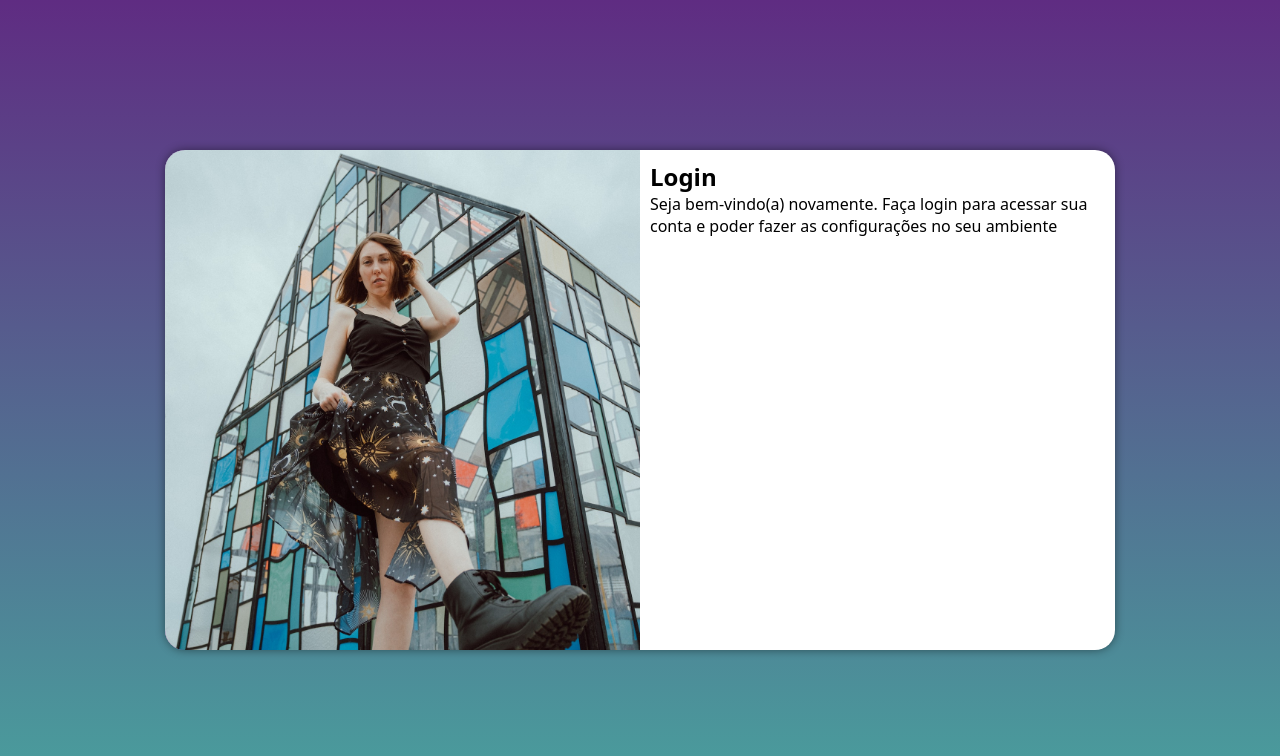
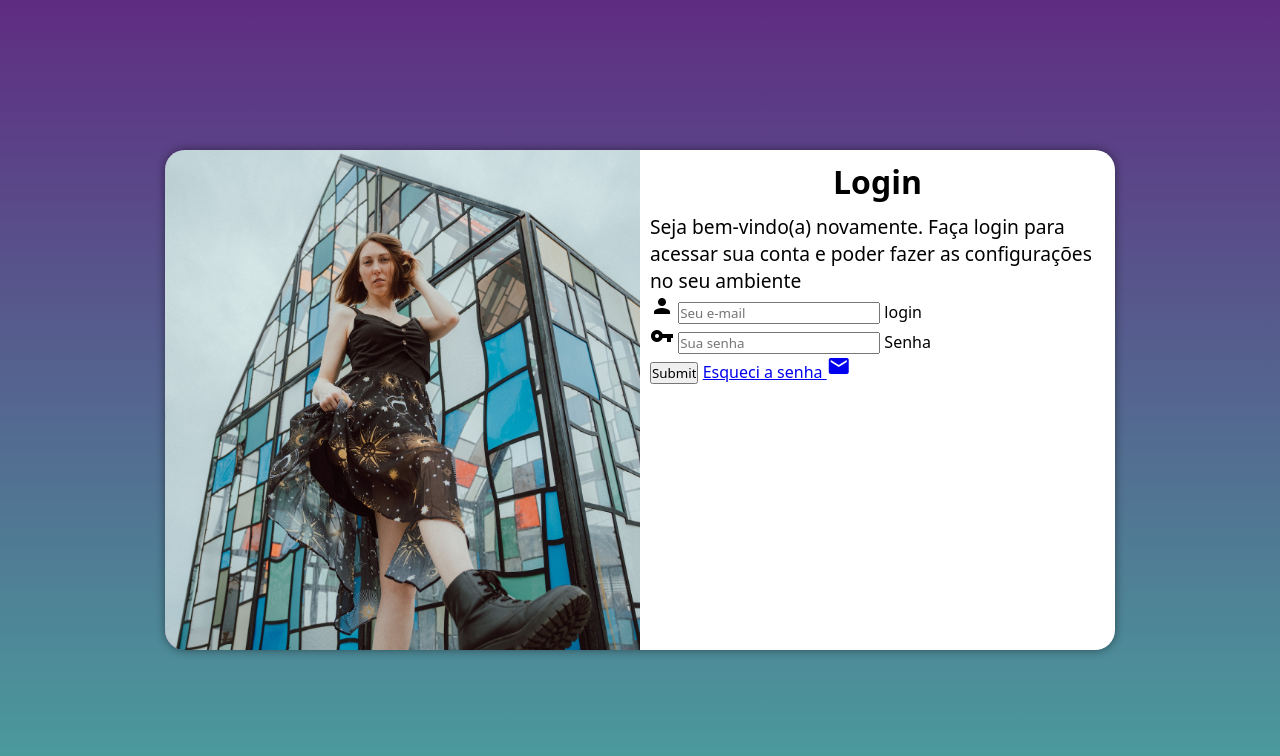
Before and after one commit to ronaldoGT/Projeto-Login, a plain HTML site: page index.html in a window 1280 px wide. Drawn offline with Linux system fonts and the light colour scheme.

Commit message:
cap 26 5 aplicando estilo login

```diff
--- a/estilo/media-query.css
+++ b/estilo/media-query.css
@@ -6,7 +6,7 @@
     }
 
     section#login {
-        width: 80vw;
+        width: 50px;
     }
 
     section#login > div#imagem {
@@ -42,4 +42,14 @@
         width: 50%;
     }
 
+    div#formulario > h1 {
+        font-size: 2em;
+    }
+
+    div#formulario > p {
+        font-size: 1.2em;
+    }
+
+
+
 }
--- a/estilo/style.css
+++ b/estilo/style.css
@@ -53,5 +53,13 @@ section#login > div#imagem {
 section#login > div#formulario {
     display: block;
     padding: 10px;
+}
 
+div#formulario > h1 {
+    text-align: center;
+    margin-bottom: 10px;
 }
+
+div#formulario > p {
+    font-size: 0.8em;
+}
--- a/index.html
+++ b/index.html
@@ -5,6 +5,7 @@
     <meta http-equiv="X-UA-Compatible" content="IE=edge">
     <meta name="viewport" content="width=device-width, initial-scale=1.0">
     <title>Login</title>
+    <link href="https://fonts.googleapis.com/icon?family=Material+Icons" rel="stylesheet">
     <link rel="stylesheet" href="estilo/style.css">
     <link rel="stylesheet" href="estilo/media-query.css">
 </head>
@@ -17,8 +18,21 @@
             <div id="formulario">
                 <h1>Login</h1>
                 <p>Seja bem-vindo(a) novamente. Faça login para acessar sua conta e poder fazer as configurações no seu ambiente</p>
-                <form action="login.php" method="post">
-
+                <form action="login.php" method="post" autocomplete="on">
+                    <div class="campo">
+                        <i class="material-icons">person</i>
+                        <input type="email" name="login" placeholder="Seu e-mail" autocomplete="email" required maxlength="30">
+                        <label for="ilogin">login</label>
+                    </div>
+                    <div class="campo">
+                        <i class="material-icons">vpn_key</i>
+                        <input type="password" name="senha" id="isenha" placeholder="Sua senha" autocomplete="current-password" required minlength="8" maxlength="20">
+                        <label for="isenha">Senha</label>
+                    </div>
+                    <input type="submit" nalue="Entrar">
+                    <a href="esqueci.html">
+                        Esqueci a senha <i class="material-icons">mail</i>
+                    </a>
                 </form>
             </div>
         </section>
```
